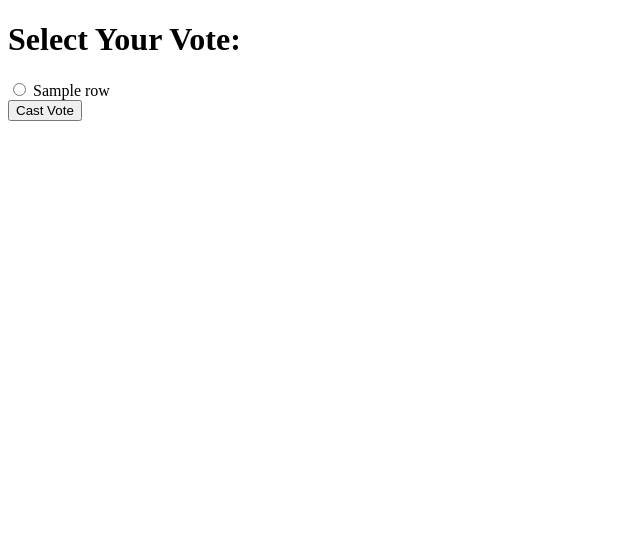
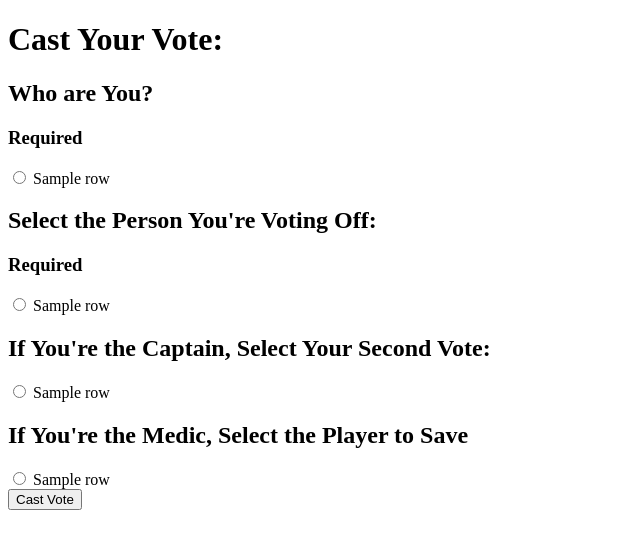
Before and after one commit to Carson-DeSotel/rockcircle, a Flask app: template rockcircle/templates/vote.html in a window 1280 px wide. Shown: the top 549 px of the page, without its empty margins (0-640 px from the left). Run offline with Flask 2, Linux system fonts and the light colour scheme; the template is opened without the code that fills it: most values are stand-ins (such as "Sample title", 1, 10 or a date in 2020); parts of the project's set-up code (start-up, migrations or seed data) failed here and were passed over.

Commit message:
extends voting, adds html to render Votes database

```diff
--- a/rockcircle/game.py
+++ b/rockcircle/game.py
@@ -1,4 +1,7 @@
 from rockcircle.db import query_db
+
+NO_SUBMISSION = 'n/a'
+ROUND = 0
 
 def add_player(pname, prole):
   """
@@ -8,13 +11,37 @@ def add_player(pname, prole):
   """
   query_db('INSERT INTO Roles (prole, pname) VALUES (?, ?)', (prole, pname))
 
-def cast_vote(pname):
+
+def cast_vote(pname, pvote, cvote, mvote):
   """
   add a player's vote to the Votes table
   if the current round has the reached number of votes, drop someone
   :param pname: player name
   """
-  pass
+
+  if cvote != NO_SUBMISSION:
+    # validate that player is the captain
+    cname = query_db('SELECT pname FROM Roles WHERE prole = "CAPTAIN"', one=True)['pname']
+    if pname != cname:
+      print('pname:', pname)
+      print('cname:', cname)
+      print('captain vote & player name did not match, vote not counted.')
+      return
+
+  if mvote != NO_SUBMISSION:
+    # validate that player is the medic
+    mname = query_db('SELECT pname FROM Roles WHERE prole = "MEDIC"', one=True)['pname']
+    if pname != mname:
+      print('pname:', pname)
+      print('mname:', mname)
+      print('medic vote & player name did not match, vote not counted.')
+      return
+
+  # insert vote into Votes table
+  query_db('INSERT INTO Votes VALUES (?, ?, ?, ?, ?)', (ROUND, pname, pvote, cvote, mvote))
+  print('Vote Added')
+
+
 
 def drop_player(pname):
   """
--- a/rockcircle/schema.sql
+++ b/rockcircle/schema.sql
@@ -8,11 +8,10 @@ CREATE TABLE Roles (
 
 DROP TABLE IF EXISTS Votes;
 CREATE TABLE Votes (
+  round INTEGER,
   pname VARCHAR(25),
   pvote VARCHAR(25),
-  prole VARCHAR(25),
   cvote VARCHAR(25),
-  medic VARCHAR(25),
-  FOREIGN KEY (prole) REFERENCES Roles(prole),
-  PRIMARY KEY (pname, prole)
+  mvote VARCHAR(25),
+  PRIMARY KEY (round, pname)
 );
--- a/rockcircle/templates/admin.html
+++ b/rockcircle/templates/admin.html
@@ -6,6 +6,7 @@
   <body>
     <form action="/admin" method="POST">
       <p>See Roles: <input type="submit" name="action" value="To Roles" /> </p>
+      <p>See Votes: <input type="submit" name="action" value="To Votes" /> </p>
     </form>
   </body>
 
--- a/rockcircle/templates/vote.html
+++ b/rockcircle/templates/vote.html
@@ -4,13 +4,50 @@
     <title>Voting</title>
   </head>
   <body>
-    <h1>Select Your Vote:</h1>
+    <h1>Cast Your Vote:</h1>
     <form action="/" method="POST">
+      <!-- Handle Player Name -->
+      <h2>Who are You?</h2>
+      <h3>Required</h3>
       {% for row in rows %}
-      <input type="radio" name="name" value={{ row.pname }}>
-      <label for={{ row.pname }}> {{ row.pname }} </label>
+      <label>
+        <input type="radio" name="pname" value={{ row.pname }} required>
+        {{ row.pname }}
+      </label>
       <br>
       {% endfor %}
+
+      <!-- Handle Regular Vote -->
+      <h2>Select the Person You're Voting Off:</h2>
+      <h3>Required</h3>
+      {% for row in rows %}
+      <label>
+        <input type="radio" name="pvote" value={{ row.pname }} required>
+        {{ row.pname }}
+      </label>
+      <br>
+      {% endfor %}
+
+      <!-- Handle Captain Vote -->
+      <h2>If You're the Captain, Select Your Second Vote:</h2>
+      {% for row in rows %}
+      <label>
+        <input type="radio" name="cvote" value={{ row.pname }}>
+        {{ row.pname }}
+      </label>
+      <br>
+      {% endfor %}
+
+      <!-- Handle Medic Vote -->
+      <h2>If You're the Medic, Select the Player to Save</h2>
+      {% for row in rows %}
+      <label>
+        <input type="radio" name="mvote" value={{ row.pname }}>
+        {{ row.pname }}
+      </label>
+      <br>
+      {% endfor %}
+
       <input type="submit" name="action" value="Cast Vote">
     </form>
   </body>
--- a/rockcircle/views.py
+++ b/rockcircle/views.py
@@ -2,7 +2,7 @@ from flask import g, render_template, request, redirect, url_for
 
 from rockcircle import app
 from rockcircle.db import get_db, query_db
-from rockcircle.game import add_player, drop_player
+from rockcircle.game import add_player, cast_vote, NO_SUBMISSION
 
 @app.route('/', methods=['GET', 'POST'])
 def index():
@@ -14,9 +14,9 @@ def index():
   if request.method == 'POST':
     # identify which submit was pressed based on HTML button value attr.
     if request.form['action'] == 'Add Player':
-      # get name & role from text fields, send to UPPERCASE
-      pname = request.form.get('pname').upper()
-      prole = request.form.get('prole').upper()
+      # get name & role from text fields, remove whitespace, send to UPPERCASE
+      pname = request.form.get('pname').strip().upper()
+      prole = request.form.get('prole').strip().upper()
 
       # add name & role to database
       add_player(pname, prole)
@@ -28,9 +28,20 @@ def index():
 
     elif request.form['action'] == 'Cast Vote':
       # read name from radio buttons
-      pname = request.form['name']
-      print('VOTED OFF:', pname)
-      drop_player(pname)
+      pname = request.form.get('pname')
+      pvote = request.form.get('pvote')
+      cvote = request.form.get('cvote', NO_SUBMISSION)
+      mvote = request.form.get('mvote', NO_SUBMISSION)
+
+      # log each vote submitted
+      print('=' * 10, '\n', pname, '\'s Vote\n', '=' * 10, sep = '')
+      print('pname:\t', pname)
+      print('pvote:\t', pvote)
+      print('cvote:\t', cvote)
+      print('mvote:\t', mvote)
+      print('=' * 10, sep = '')
+
+      cast_vote(pname, pvote, cvote, mvote)
 
   return render_template('index.html')
 
@@ -39,15 +50,23 @@ def admin():
   """
   handle some admin features for debug purposes
   """
-  if request.form['action'] == 'To Roles':
+  if request.form.get('action') == 'To Roles':
     # get role data from database
     rows = query_db('SELECT * FROM Roles')
-    # render role data in roles.html
-    return render_template('roles.html', rows = rows)
+    # render role data in db_roles.html
+    return render_template('db_roles.html', rows = rows)
 
-  elif request.form['action'] == 'To Admin':
+  elif request.form.get('action') == 'To Votes':
+    # get vote data from database
+    rows = query_db('SELECT * FROM Votes')
+    # render vote data in db_votes.html
+    return render_template('db_votes.html', rows = rows)
+
+  elif request.form.get('action') == 'To Admin':
     return render_template('admin.html')
-  return render_template('admin.html')
+
+  else:
+    return render_template('admin.html')
 
 @app.teardown_appcontext
 def close_connection(exception):
```
Also changed, not shown: rockcircle/templates/db_roles.html (added, +25 -0 lines), rockcircle/templates/db_votes.html (renamed from rockcircle/templates/roles.html, +10 -5 lines).
